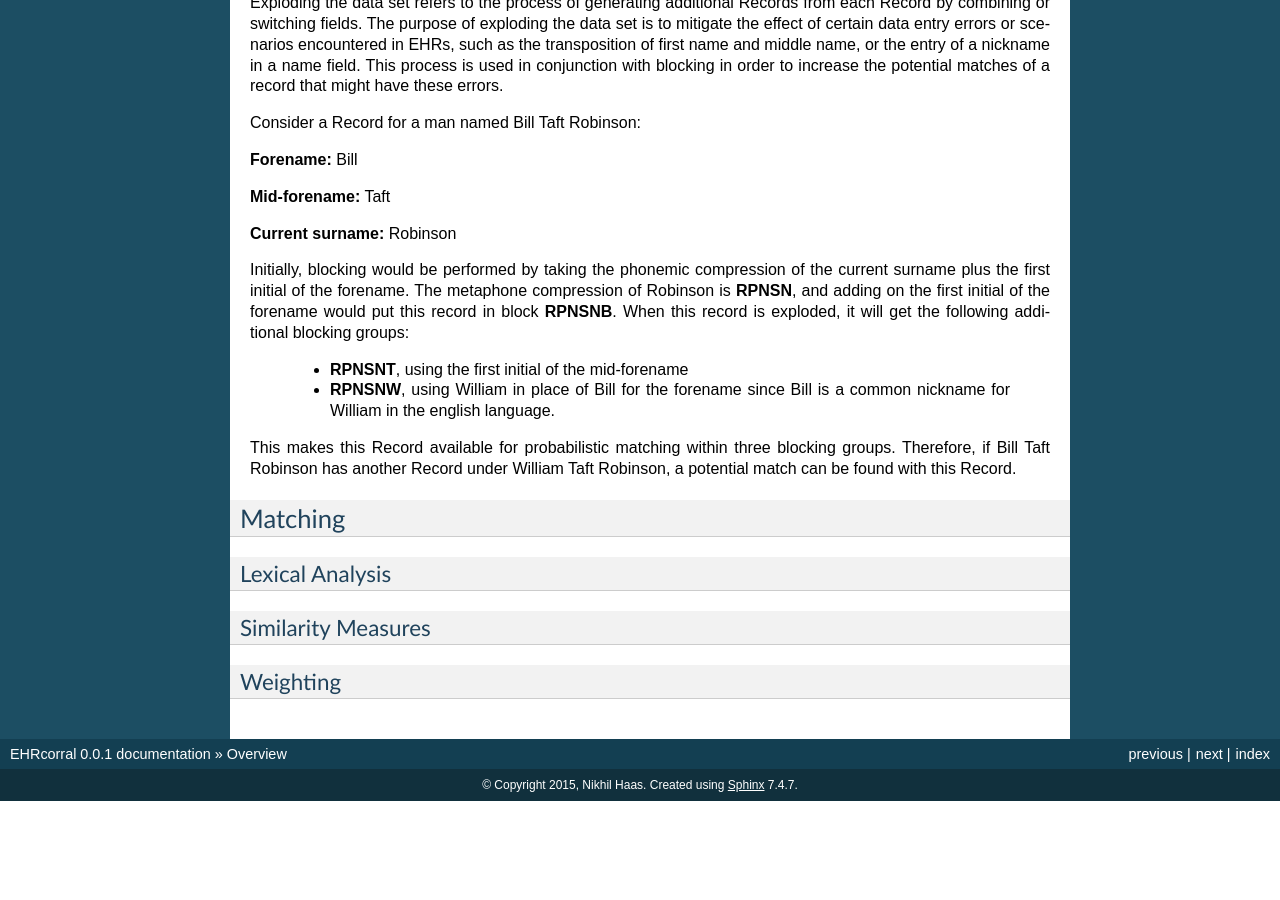
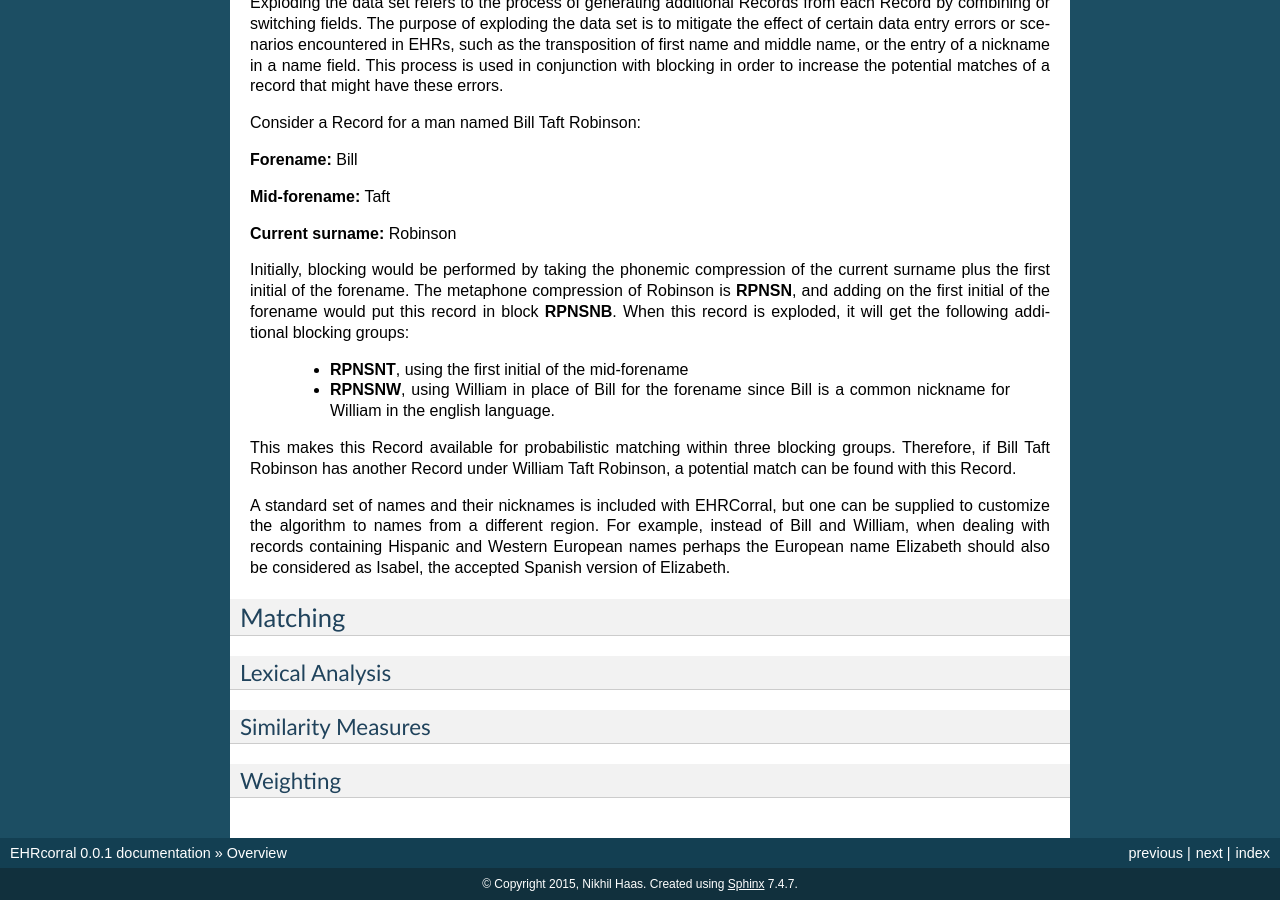
Before and after one commit to nsh87/ehrcorral, a Sphinx documentation site: the page built from docs/overview.rst, in a window 1280 px wide and 900 px high, scrolled down 2057 px. Built offline with Sphinx 7.4.7, drawn with Linux system fonts in a browser that asks for light colours; before the commit the page ends 2858 px from its top, so only the background shows below that.

Commit message:
Update Data Explosion

```diff
--- a/docs/overview.rst
+++ b/docs/overview.rst
@@ -162,6 +162,12 @@ This makes this Record available for probabilistic matching within three
 blocking groups. Therefore, if Bill Taft Robinson has another Record under
 William Taft Robinson, a potential match can be found with this Record.
 
+A standard set of names and their nicknames is included with EHRCorral, but one
+can be supplied to customize the algorithm to names from a different region. For
+example, instead of Bill and William, when dealing with records containing
+Hispanic and Western European names perhaps the European name Elizabeth should
+also be considered as Isabel, the accepted Spanish version of Elizabeth.
+
 Matching
 --------
 
```
